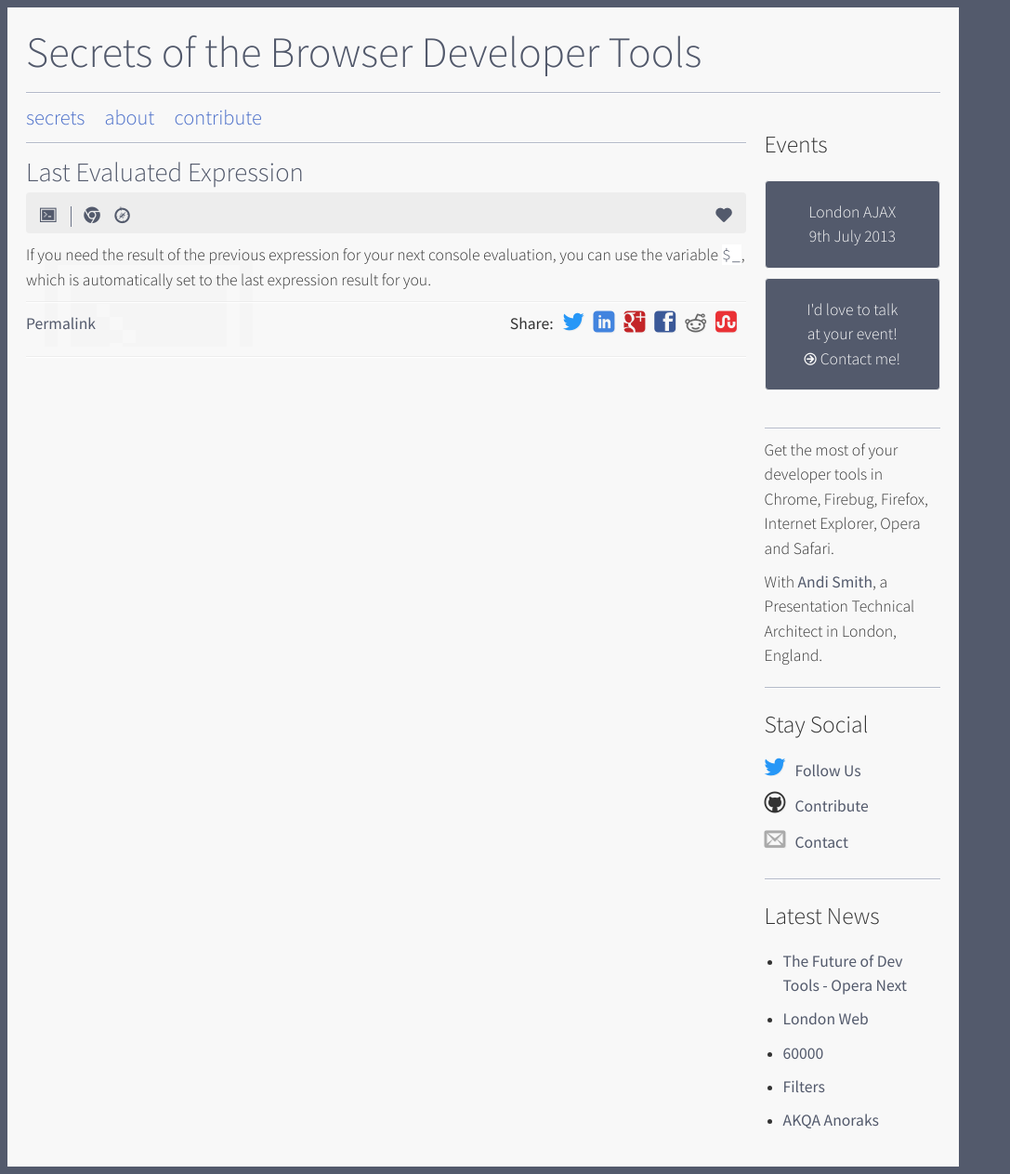
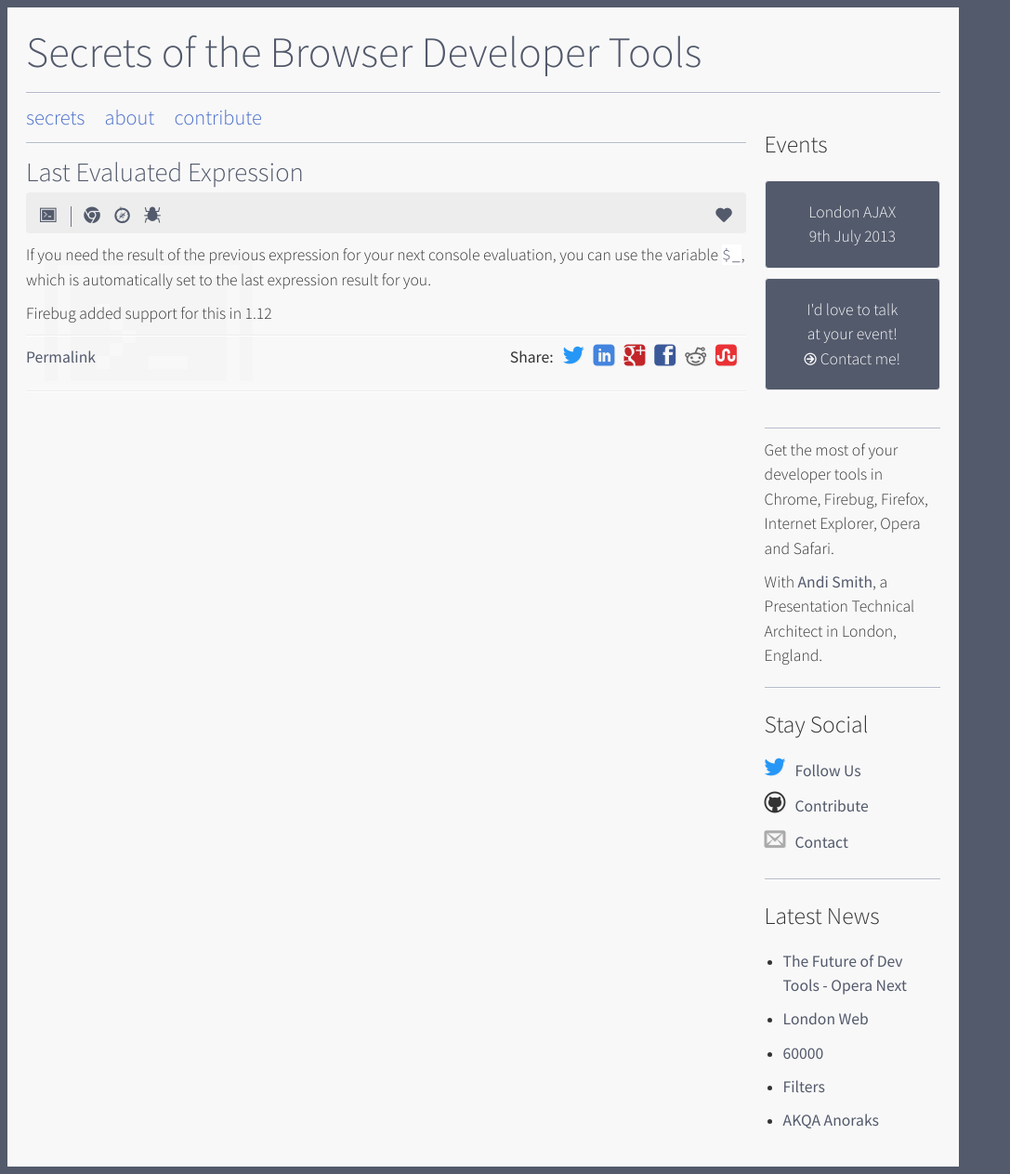
Before and after one commit to andismith/dev-tool-secrets, a Jekyll site: the page built from secret/console-last-evaluated-expression.md, in a window 1280 px wide. Shown: the whole page at 93% size, without its empty margins (0-1087 px from the left). Built offline with Jekyll 4.4.1, drawn with Linux system fonts in a browser that asks for light colours; nearby versions of some CDN libraries; library files that are not in the unit come from our copies; Markdown is read by kramdown in place of the engine named in the settings.

Commit message:
Update console-last-evaluated-expression.md

```diff
--- a/secret/console-last-evaluated-expression.md
+++ b/secret/console-last-evaluated-expression.md
@@ -8,6 +8,7 @@ order: 05-08100
 browsers:
 - chrome
 - safari
+- firebug
 categories:
 - console
 parent: console
@@ -16,3 +17,5 @@ tags:
 ---
 
 <p class="chrome safari">If you need the result of the previous expression for your next console evaluation, you can use the variable <code>$_</code>, which is automatically set to the last expression result for you.</p>
+
+<p class="firebug">Firebug added support for this in 1.12</p>
```
